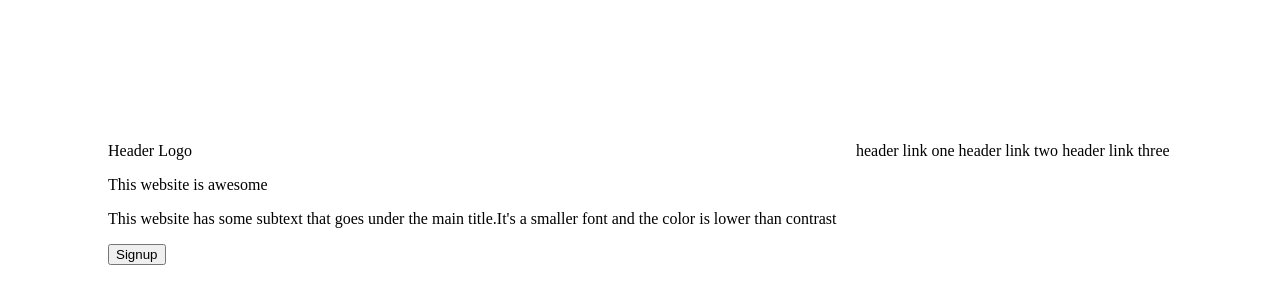
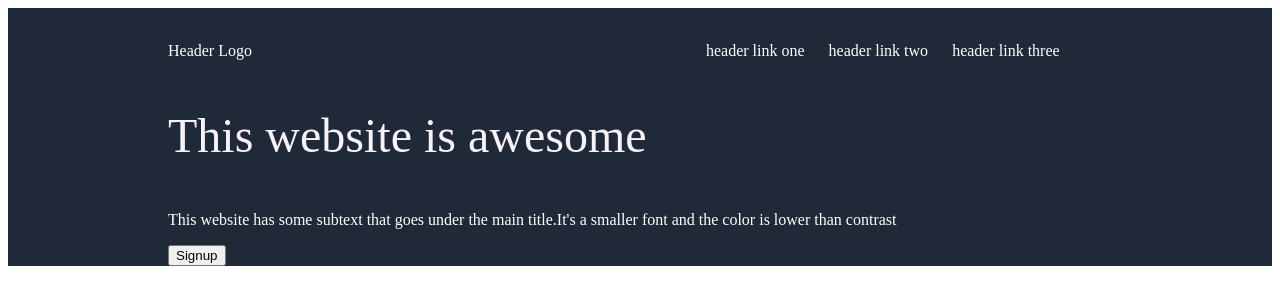
Before and after one commit to SimranSingh5019/LandingPage, a plain HTML site: page index.html in a window 1280 px wide. Drawn offline with Linux system fonts and the light colour scheme.

Commit message:
changes added

```diff
--- a/index.html
+++ b/index.html
@@ -9,7 +9,7 @@
         <section class = "A">
             <img src="" alt="">
             <p>Header Logo <span><a>header link one</a> <a>header link two</a> <a>header link three</a></span></p>
-            <p>This website is awesome</p>
+            <p class = "main">This website is awesome</p>
             <p>This website has some subtext that goes under the main title.It's a smaller font and the color is lower than contrast</p>
             <button>Signup</button>
         </section>
--- a/style.css
+++ b/style.css
@@ -1,7 +1,17 @@
 .A span{
-    position: relative;
-    left : 660px;
+    padding-right: 20px;
+    padding-left: 450px;
 }
 .A{
-    padding:100px;
+    padding:0px 160px;
+    background-color:#1F2937;
+    color:white;
 }
+.main{
+    font-size:48px;
+    font-family: extra-bold;
+    color:#f9f1f8;
+}
+a{
+    padding-right: 20px;
+}
```
